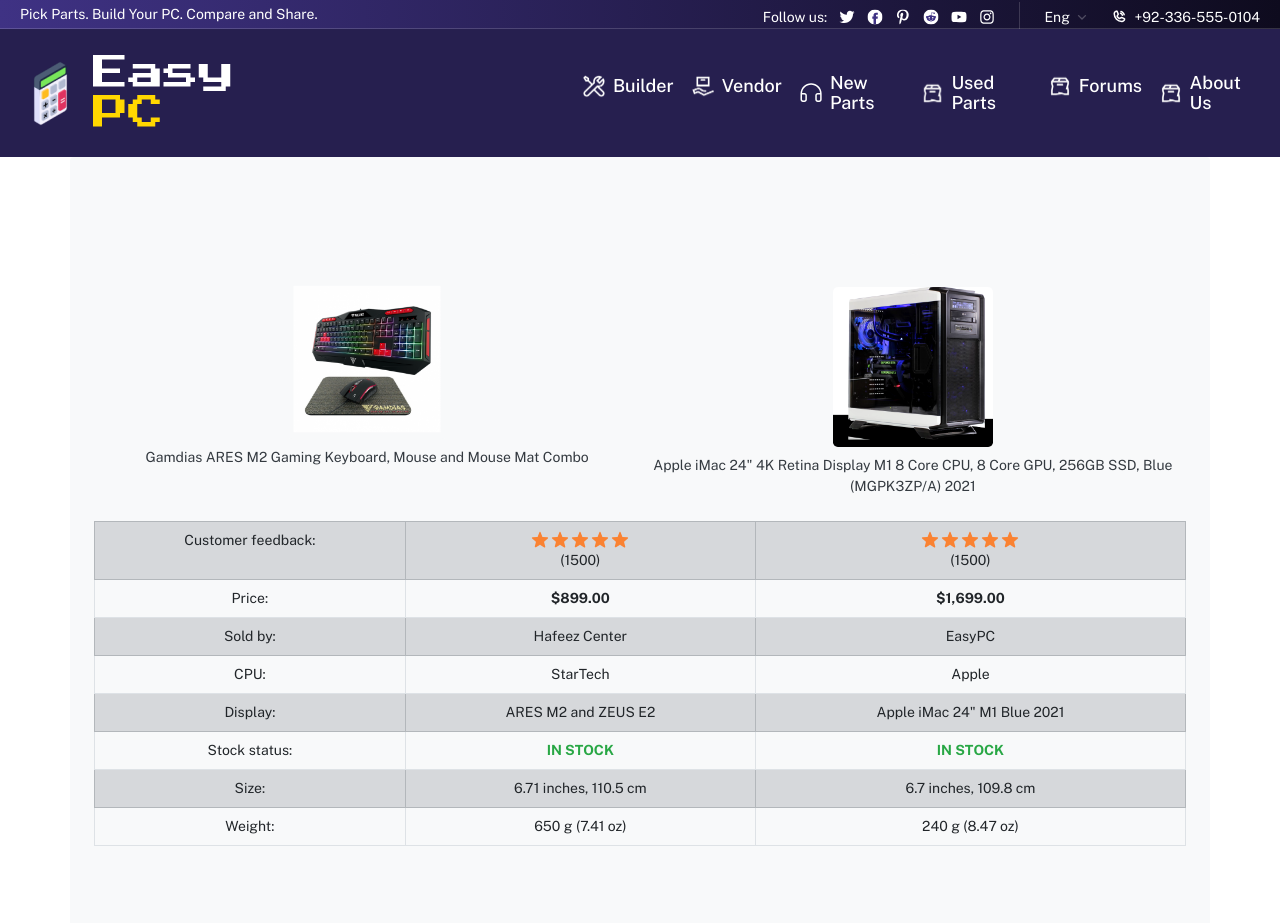
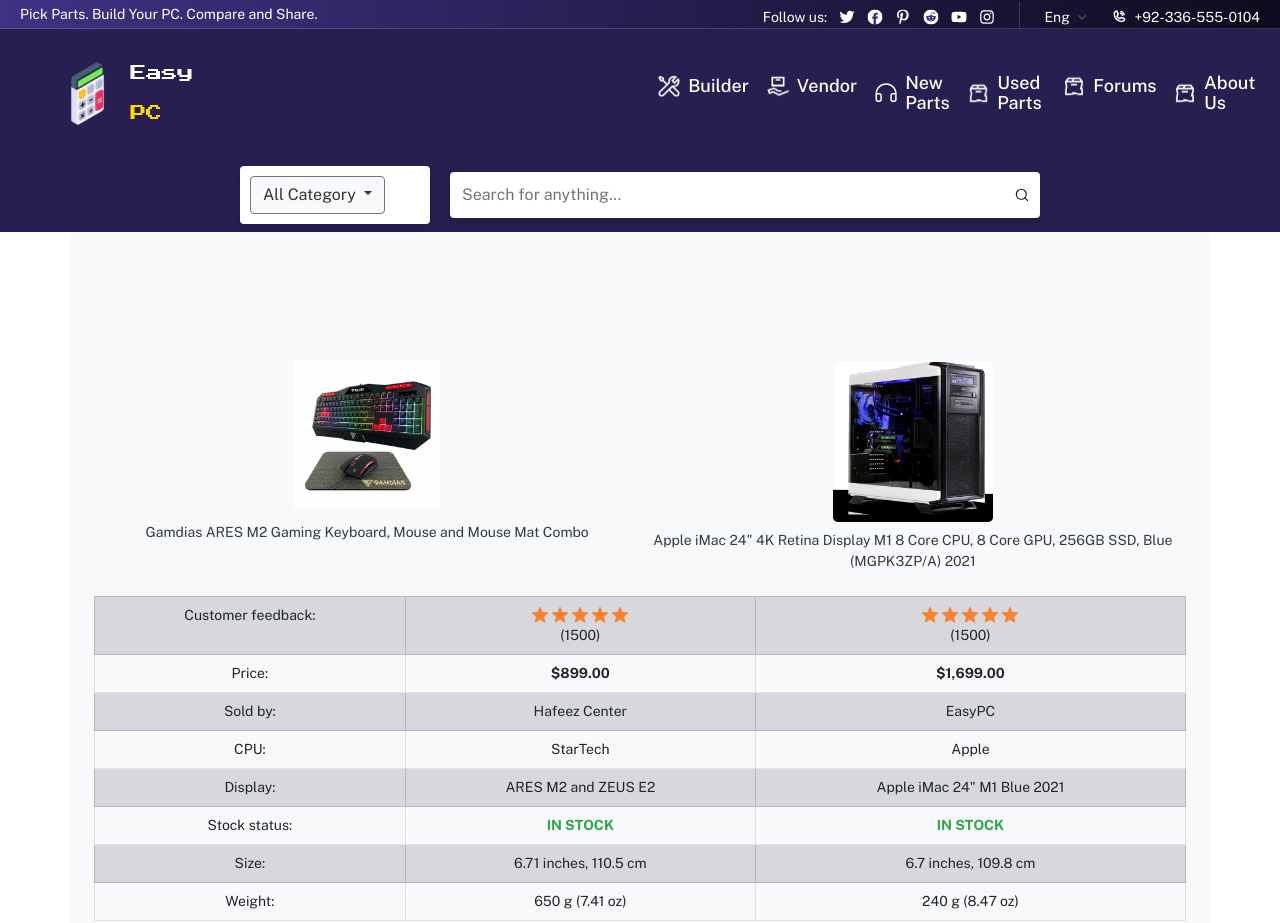
Before and after one commit to okusjid/EasyPC, a website built with Parcel: page COMPARE-DEVICE.html in a window 1280 px wide. Shown: the top 923 px of the page. Built offline with nearby package versions, Linux system fonts and the light colour scheme; a web font is replaced by a local one.

Commit message:
Compare Device

```diff
--- a/COMPARE-DEVICE.html
+++ b/COMPARE-DEVICE.html
@@ -132,8 +132,8 @@
             </div>
 
             <!-- Navigation -->
-            <nav class="navbar navbar-expand-lg logo-container">
-                <div class="logo7">
+            <nav class="navbar navbar-expand-lg logo-container" style="font-size: 16px;">
+                <div class="logo7" style="margin-left: 3%;">
                     <div class="image-7-container">
                         <img class="image-7-icon5" alt="" src="./public/image-7@2x.png">
                         <div class="easypc5">
@@ -145,7 +145,7 @@
                 <button class="navbar-toggler" type="button" style="background-color: rgb(65, 65, 197);" data-toggle="collapse" data-target="#navbarSupportedContent" aria-controls="navbarSupportedContent" aria-expanded="false" aria-label="Toggle navigation">
                     <span role="button"><i class="fa fa-bars" aria-hidden="true" style="color:#e6e6ff"></i></span>
                 </button>
-                <div class="collapse navbar-collapse left-side2" id="navbarSupportedContent">
+                <div class="collapse navbar-collapse left-side2" id="navbarSupportedContent" style="margin-left: 35%;">
                     <ul class="navbar-nav mr-auto">
                         <li class="nav-item">
                             <a class="nav-link" href="#">
@@ -198,6 +198,34 @@
                     </ul>
                 </div>
             </nav>
+            <!-- Search -->
+            <div
+            style="display: flex; flex-direction: column; justify-content: center; align-items: center; height: 75px; background-color: #261f4f; padding: 20px; box-sizing: border-box;">
+            <div style="display: flex; flex-direction: row; justify-content: center; align-items: center; gap: 10px; width: 100%; max-width: 800px;"
+                class="responsive-category-parent">
+                <div style="flex: 1;">
+                    <div
+                        style="display: flex; flex-direction: row; align-items: center; justify-content: space-between; background-color: white; padding: 10px; border-radius: 4px; box-shadow: 0 4px 8px rgba(0, 0, 0, 0.1);">
+                        <div class="dropdown">
+                            <button class="btn btn-secondary dropdown-toggle" type="button" id="dropdownMenuButton1" data-bs-toggle="dropdown" aria-expanded="false" style="font-size: 16px; color: #333; background-color: #f8f9fa;">
+                              All Category
+                            </button>
+                            <ul class="dropdown-menu" aria-labelledby="dropdownMenuButton1">
+                              <li><a class="dropdown-item" href="#">Category 1</a></li>
+                              <li><a class="dropdown-item" href="#">Category 2</a></li>
+                              <li><a class="dropdown-item" href="#">Category 3</a></li>
+                            </ul>
+                          </div>
+                    </div>
+                </div>
+                <div
+                    style="display: flex; flex: 3; flex-direction: row; align-items: center; background-color: white; padding: 10px; border-radius: 4px; box-shadow: 0 4px 8px rgba(0, 0, 0, 0.1); margin-left: 10px;">
+                    <input type="text" placeholder="Search for anything..."
+                        style="flex: 1; border: none; outline: none; font-size: 16px; color: #333;">
+                    <img alt="" src="./public/regularmagnifyingglass.svg" style="width: 16px; height: 16px;">
+                </div>
+            </div>
+        </div>
 
             <!-- Main Section -->
             <div class="container bg-light text-dark p-4 rounded position-relative overflow-hidden" style="display: flex; flex-direction: column; align-items: center; justify-content: center; height: 100vh !important; margin: auto !important;">
@@ -335,7 +363,7 @@
                             <a href="#" class="footer-links14" style="color:white !important;">
                                 <div class="ups-ground-shipping">Displays</div>
                             </a>
-                            <a href="#" class="button15" style="color:white !important;">
+                            <a href="#" class="button15" style="color:#ffc71f !important;">
                                 <div class="ups-ground-shipping">Browse All Vendor</div>
                                 <img class="regularhouse-icon" alt="" src="./public/regulararrowright4.svg">
                             </a>
```
